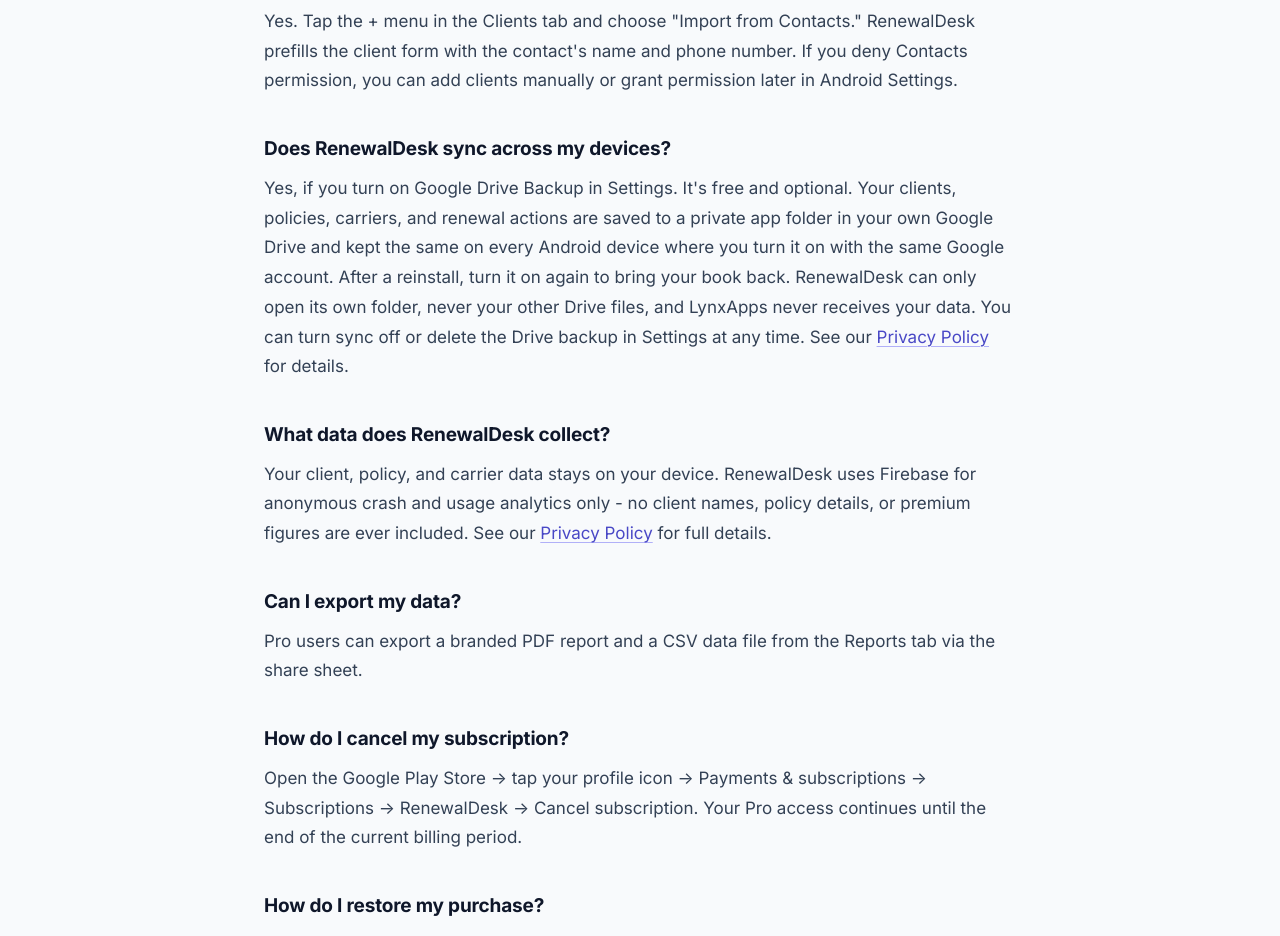
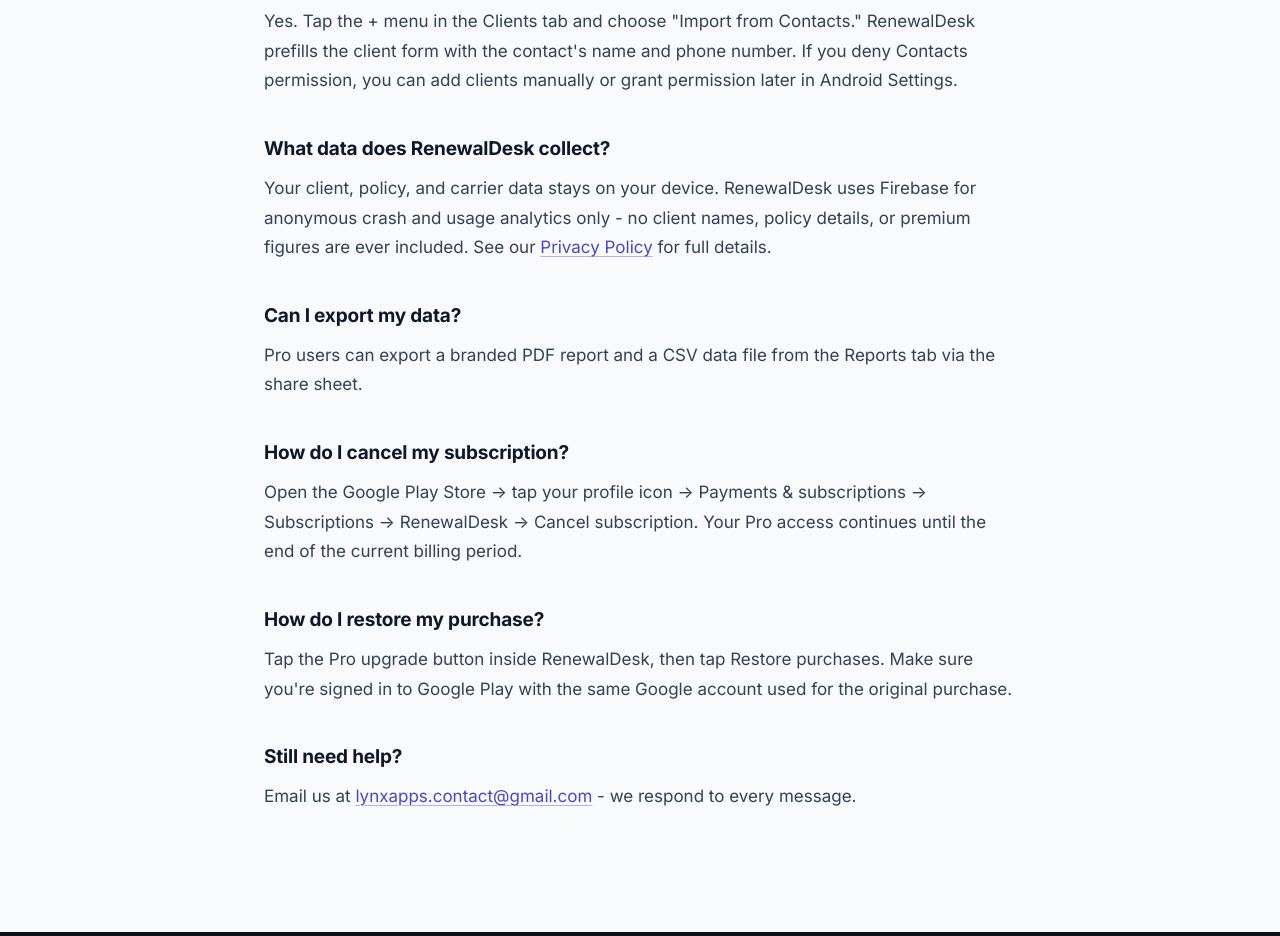
Before and after one commit to khsalman/khsalman.github.io, a plain HTML site: page renewaldesk-android/support/index.html in a window 1280 px wide. Shown: the part 1840-2776 px from the top of the page. Drawn offline with Linux system fonts and the light colour scheme.

Commit message:
RenewalDesk Android: remove Google Drive sync FAQ from support page
Co-Authored-By: Claude Opus 5.5 <noreply@anthropic.com>

```diff
--- a/renewaldesk-android/support/index.html
+++ b/renewaldesk-android/support/index.html
@@ -68,9 +68,6 @@
                 <h3>Can I import my clients from Contacts?</h3>
                 <p>Yes. Tap the + menu in the Clients tab and choose "Import from Contacts." RenewalDesk prefills the client form with the contact's name and phone number. If you deny Contacts permission, you can add clients manually or grant permission later in Android Settings.</p>
 
-                <h3>Does RenewalDesk sync across my devices?</h3>
-                <p>Yes, if you turn on Google Drive Backup in Settings. It's free and optional. Your clients, policies, carriers, and renewal actions are saved to a private app folder in your own Google Drive and kept the same on every Android device where you turn it on with the same Google account. After a reinstall, turn it on again to bring your book back. RenewalDesk can only open its own folder, never your other Drive files, and LynxApps never receives your data. You can turn sync off or delete the Drive backup in Settings at any time. See our <a href="/renewaldesk-android/privacy/">Privacy Policy</a> for details.</p>
-
                 <h3>What data does RenewalDesk collect?</h3>
                 <p>Your client, policy, and carrier data stays on your device. RenewalDesk uses Firebase for anonymous crash and usage analytics only - no client names, policy details, or premium figures are ever included. See our <a href="/renewaldesk-android/privacy/">Privacy Policy</a> for full details.</p>
 
```
